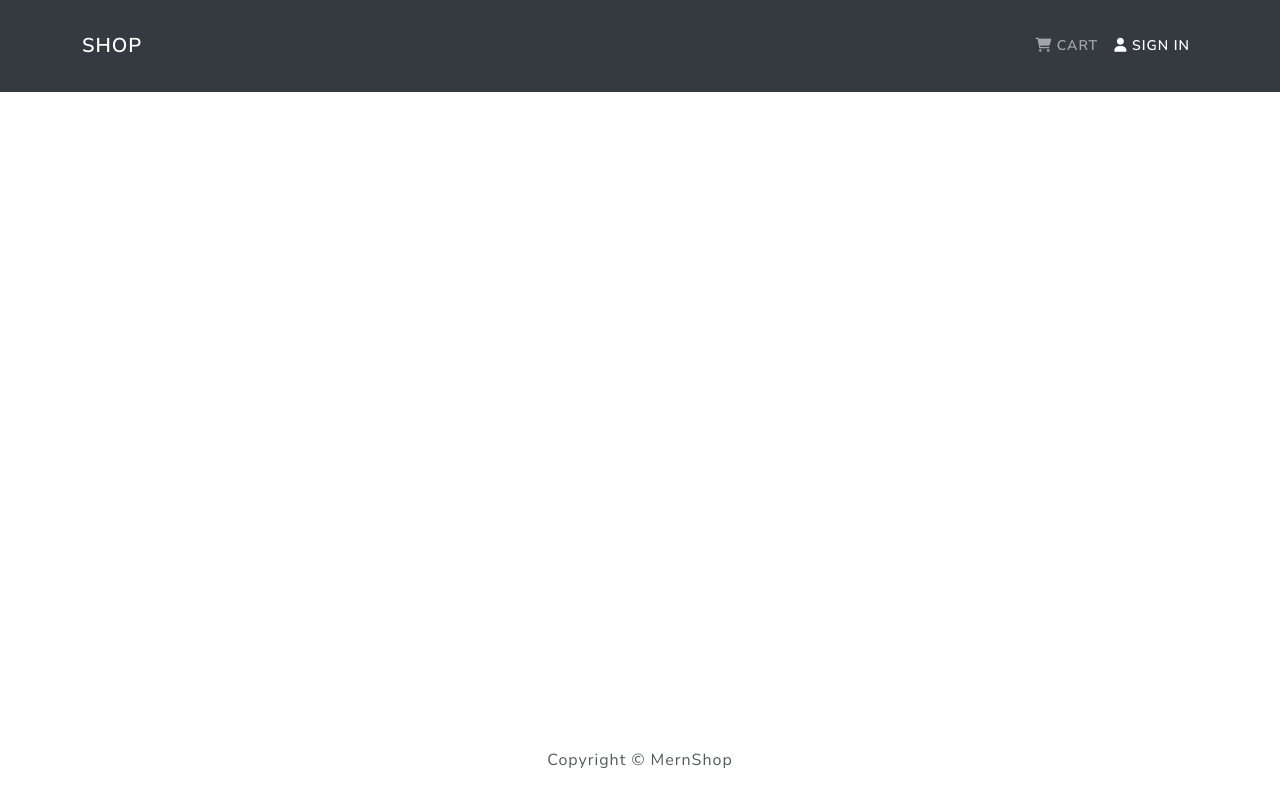
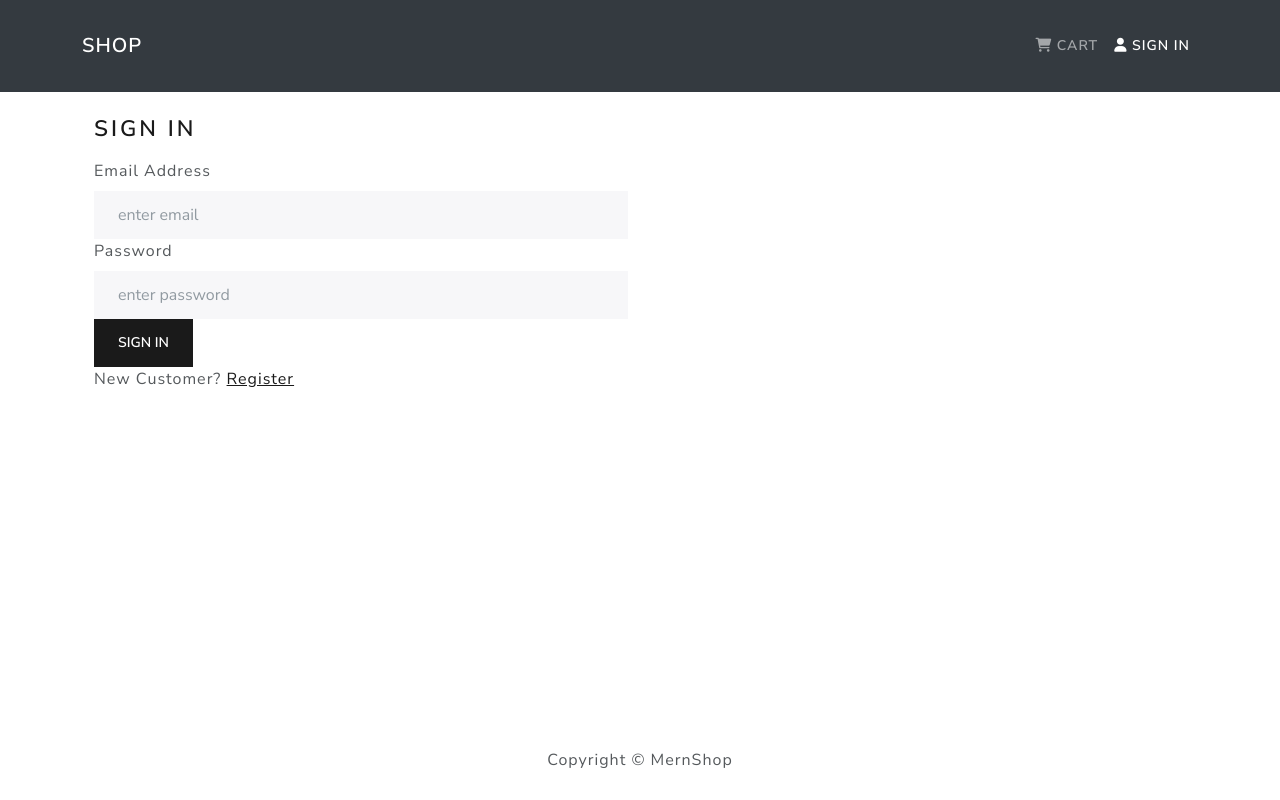
Before and after one commit to debowale1/mern-shop, a React (Create React App) app in the folder frontend/: page /login in a window 1280 px wide. Built offline with nearby package versions, Linux system fonts and the light colour scheme.

Commit message:
user can log in

```diff
--- a/frontend/src/App.js
+++ b/frontend/src/App.js
@@ -5,6 +5,7 @@
 import HomeScreen from './screens/HomeScreen';
 import ProductScreen from './screens/ProductScreen';
 import CartScreen from './screens/CartScreen';
+import LoginScreen from './screens/LoginScreen';
 
 function App() {
   return (
@@ -14,6 +15,7 @@
         <Container>
           <Routes>
             <Route path='/' exact element={<HomeScreen />} />
+            <Route path='/login' element={<LoginScreen />} />
             <Route path='/product/:id' element={<ProductScreen />} />
             <Route path='/cart' element={<CartScreen />} />
             <Route path='/cart/:id' element={<CartScreen />} />
--- /dev/null
+++ b/frontend/src/components/FormContainer.js
@@ -0,0 +1,16 @@
+import React from 'react'
+import {Container, Row, Col } from 'react-bootstrap'
+
+const FormContainer = ({children}) => {
+  return (
+    <Container>
+      <Row className='justify-cotent-md-center'>
+        <Col xs={12} md={6}>
+          {children}
+        </Col>
+      </Row>
+    </Container>
+  )
+}
+
+export default FormContainer
--- /dev/null
+++ b/frontend/src/screens/LoginScreen.js
@@ -0,0 +1,72 @@
+import React, { useState, useEffect } from 'react'
+import { Link, useLocation, useNavigate } from 'react-router-dom'
+import { Form, Button, Row, Col } from 'react-bootstrap'
+import { useDispatch, useSelector } from 'react-redux'
+import Loader from './../components/Loader'
+import { login } from '../actions/userActions'
+import FormContainer from '../components/FormContainer'
+import Message from '../components/Message'
+
+const LoginScreen = () => {
+  const [email, setEmail] = useState('')
+  const [password, setPassword] = useState('')
+
+  const location = useLocation()
+
+  const redirect = location.search ? location.search.split('=')[1] : '/'
+
+  const dispatch = useDispatch()
+
+  const userLogin = useSelector(state => state.userLogin)
+  const { loading, error, userInfo } = userLogin
+
+  const navigate = useNavigate()
+
+  useEffect(() => {
+    if(userInfo){
+      navigate(redirect)
+    }
+  }, [navigate, userInfo, redirect])
+
+
+  const submitHandler = (e) => {
+    e.preventDefault()
+    dispatch(login(email, password))
+  }
+
+  return (
+    <FormContainer>
+      <h1>Sign In</h1>
+      { error && <Message variant='danger'>{error}</Message>}
+      { loading && <Loader />}
+      <Form onSubmit={submitHandler}>
+        <Form.Group controlId='email'>
+          <Form.Label>Email Address</Form.Label>
+          <Form.Control
+            type='email'
+            placeholder='enter email'
+            value={email}
+            onChange={(e) => setEmail(e.target.value)}>
+          </Form.Control>
+        </Form.Group>
+        <Form.Group controlId='password'>
+          <Form.Label>Password</Form.Label>
+          <Form.Control
+            type='password'
+            placeholder='enter password'
+            value={password}
+            onChange={(e) => setPassword(e.target.value)}>
+          </Form.Control>
+        </Form.Group>
+        <Button type='submit' variant='primary'>Sign In</Button>
+      </Form>
+      <Row>
+        <Col>
+          New Customer? <Link to={redirect? `/register?redirect=${redirect}` : '/register'}>Register</Link>
+        </Col>
+      </Row>
+    </FormContainer>
+  )
+}
+
+export default LoginScreen
```
